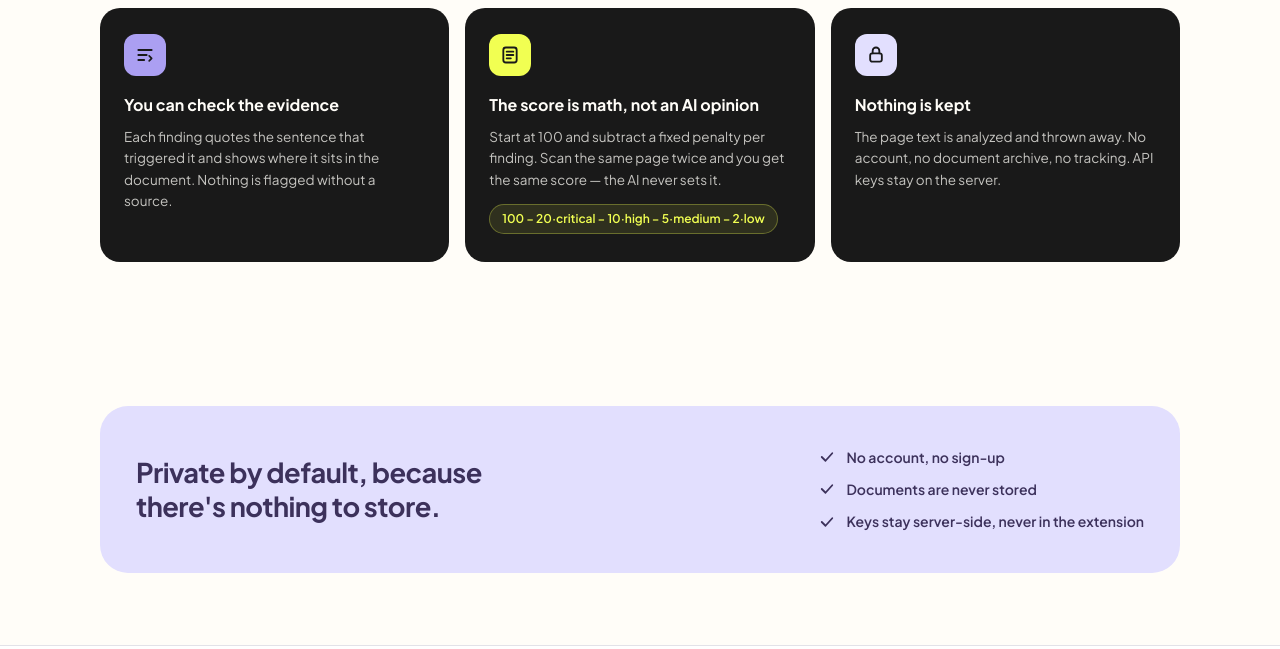
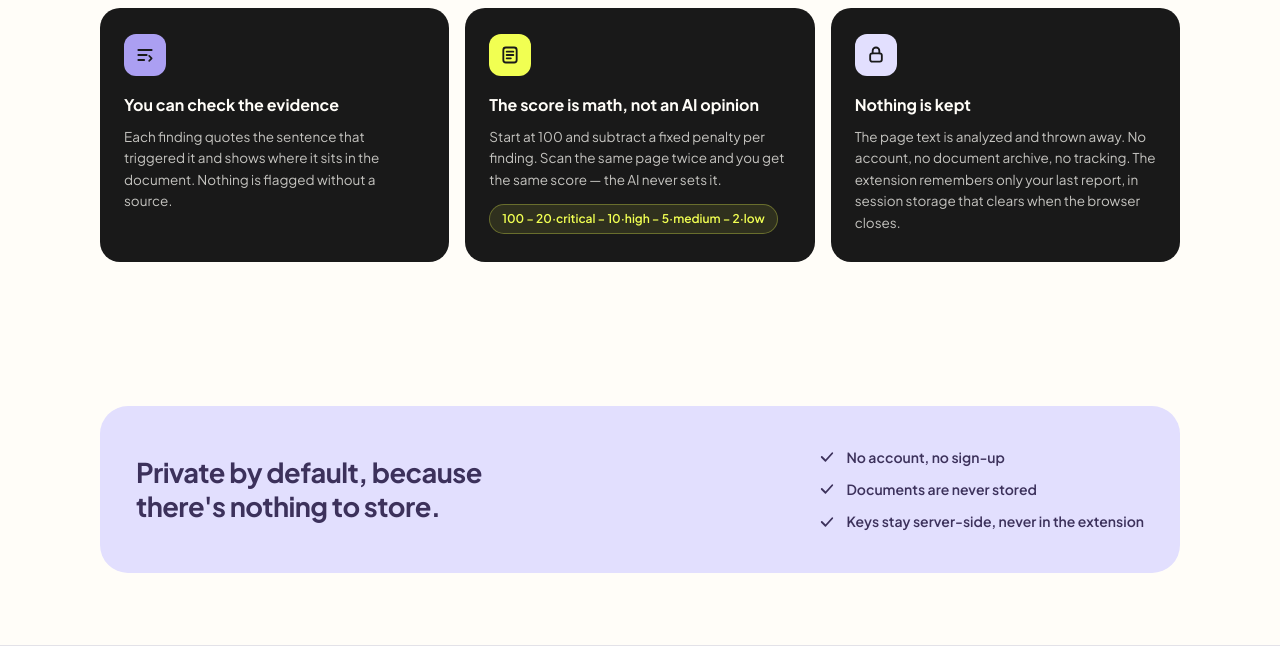
Before and after one commit to zarkbns/exetazo, a browser extension: page web/index.html in a window 1280 px wide. Shown: the part 3200-3849 px from the top of the page. Drawn offline with Linux system fonts and the light colour scheme.

Commit message:
Landing page: privacy claim made exact — 'nothing is kept' now states the one thing the product does retain: the extension remembers only the last report (structured findings, not page text) in session storage that clears when the browser closes. Matches the implementation: the backend is stateless with no document logging, and chrome.storage.session holds just the latest scan.
Co-authored-by: Qwen-Coder <qwen-coder@alibabacloud.com>

```diff
--- a/web/index.html
+++ b/web/index.html
@@ -364,7 +364,7 @@
           <svg viewBox="0 0 24 24" fill="none" stroke="currentColor" stroke-width="2.2" stroke-linecap="round" stroke-linejoin="round"><rect x="5" y="10" width="14" height="10" rx="2.5"/><path d="M8 10V7a4 4 0 0 1 8 0v3"/></svg>
         </div>
         <h3>Nothing is kept</h3>
-        <p>The page text is analyzed and thrown away. No account, no document archive, no tracking. API keys stay on the server.</p>
+        <p>The page text is analyzed and thrown away. No account, no document archive, no tracking. The extension remembers only your last report, in session storage that clears when the browser closes.</p>
       </div>
     </div>
   </section>
```
